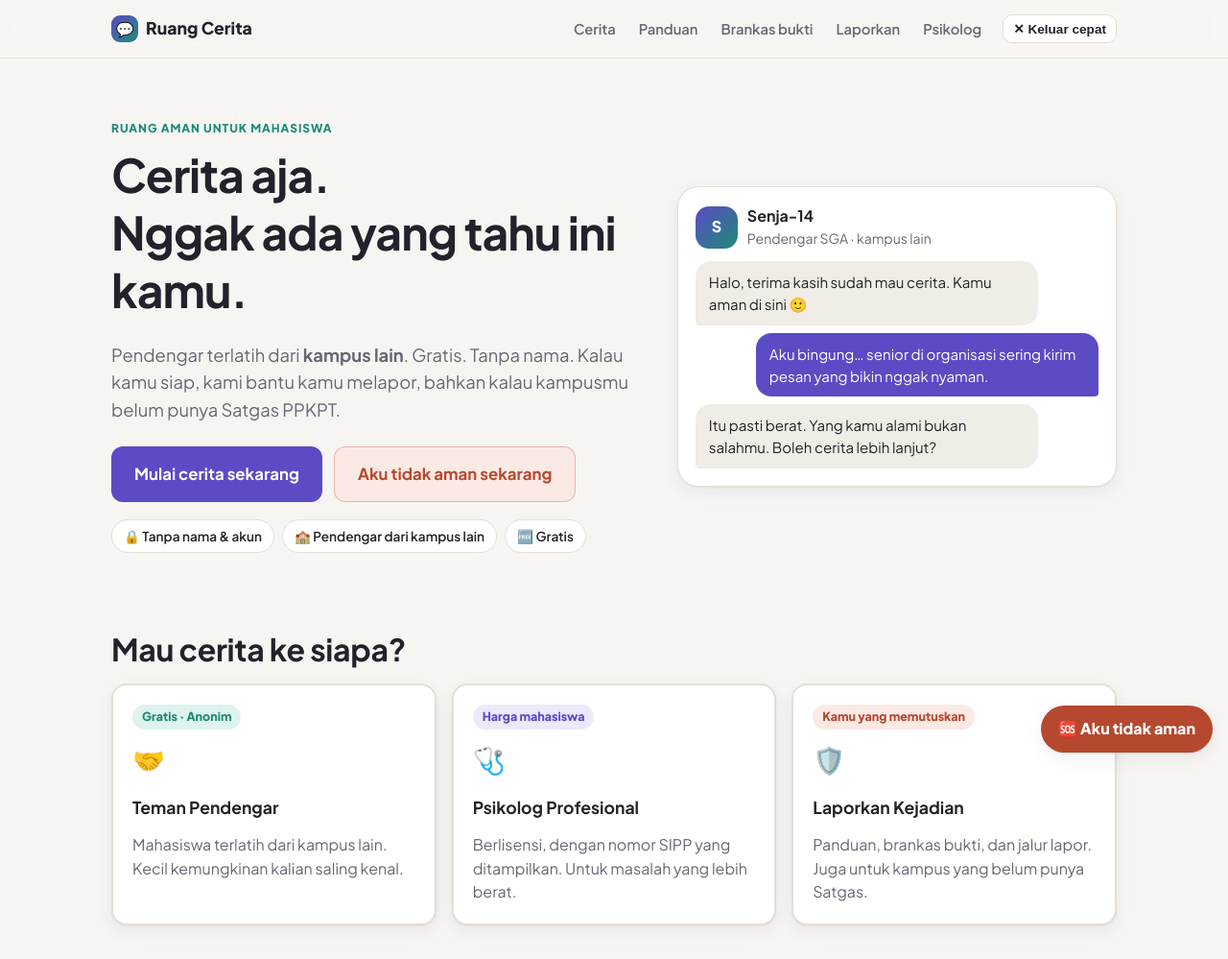
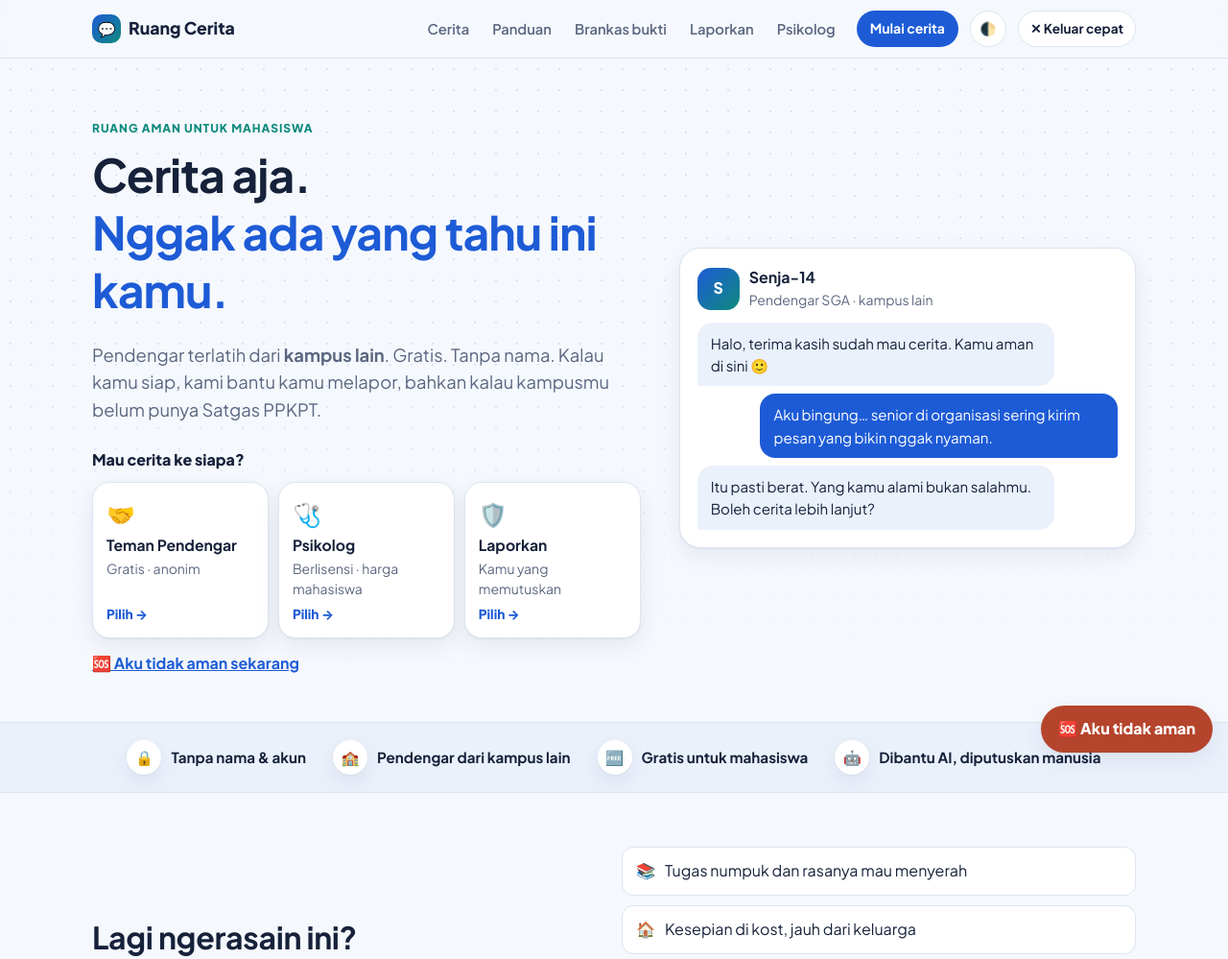
Before and after one commit to saevan/ruang-cerita, a website with bundled scripts: page app/public/index.html in a window 1280 px wide. Shown: the top 999 px of the page at 96% size. Built offline with nearby package versions, Linux system fonts and the light colour scheme.

Commit message:
Desain ulang tampilan (terinspirasi bicarakan.id & disqon.id): tema biru, pilihan di hero, timeline
- Tema biru tenang, tombol pill, tombol tema terang/gelap (diingat per pengunjung)
- Tombol Mulai cerita di header; pilihan Teman Pendengar / Psikolog / Laporkan langsung di hero
- Judul dengan aksen warna, latar titik halus, strip kepercayaan di bawah hero
- 3 langkah sebagai timeline bersambung; kartu pendengar dengan badge, rating, dan tombol
- Animasi muncul halus saat scroll (mati untuk pengguna reduced motion)

Co-Authored-By: Claude Opus 5.5 <noreply@anthropic.com>

```diff
--- a/app/public/css/styles.css
+++ b/app/public/css/styles.css
@@ -1,47 +1,43 @@
+/* Calm blue theme. Light by default; dark follows the device unless the viewer picks one. */
 :root {
-  --bg: #f7f5f2;
+  --bg: #f5f8fd;
   --surface: #ffffff;
-  --surface-2: #f0ece6;
-  --text: #24212b;
-  --muted: #6b6574;
-  --line: #e4ded6;
-  --primary: #5b4bc4;
+  --surface-2: #eaf1fb;
+  --text: #16213a;
+  --muted: #5b6780;
+  --line: #dde5f0;
+  --primary: #1d5bd6;
   --primary-ink: #ffffff;
-  --primary-soft: #ece9fb;
-  --accent: #1f8a78;
-  --accent-soft: #dff3ee;
-  --warn: #b5482f;
-  --warn-soft: #fbe9e4;
-  --bubble-me: #5b4bc4;
+  --primary-soft: #e6eefc;
+  --accent: #0f8a7e;
+  --accent-soft: #dcf3ef;
+  --warn: #b5442c;
+  --warn-soft: #fbe8e3;
+  --bubble-me: #1d5bd6;
   --bubble-me-ink: #ffffff;
   --bubble-them: #ffffff;
-  --shadow: 0 1px 2px rgba(30, 20, 50, 0.06), 0 6px 20px rgba(30, 20, 50, 0.06);
-  --radius: 16px;
-  --max: 1080px;
+  --dot: rgba(29, 91, 214, 0.13);
+  --shadow: 0 1px 2px rgba(16, 33, 70, 0.06), 0 8px 24px rgba(16, 33, 70, 0.07);
+  --radius: 18px;
+  --max: 1120px;
   color-scheme: light;
 }
 
 @media (prefers-color-scheme: dark) {
-  :root {
-    --bg: #17151c;
-    --surface: #211e28;
-    --surface-2: #2a2632;
-    --text: #efedf3;
-    --muted: #a7a1b2;
-    --line: #36313f;
-    --primary: #9d90ff;
-    --primary-ink: #17151c;
-    --primary-soft: #2d2848;
-    --accent: #5fd0bb;
-    --accent-soft: #1c3631;
-    --warn: #ff9a80;
-    --warn-soft: #3a221c;
-    --bubble-me: #9d90ff;
-    --bubble-me-ink: #17151c;
-    --bubble-them: #2a2632;
-    --shadow: 0 1px 2px rgba(0, 0, 0, 0.3), 0 6px 20px rgba(0, 0, 0, 0.25);
+  :root:not([data-theme="light"]) {
+    --bg: #0f1522; --surface: #172033; --surface-2: #1e2a41; --text: #e9eef8; --muted: #9fabc2; --line: #2a3650;
+    --primary: #7ea6ff; --primary-ink: #0f1522; --primary-soft: #1b2b4d; --accent: #5ad1c2; --accent-soft: #143430;
+    --warn: #ff9b82; --warn-soft: #3b231d; --bubble-me: #7ea6ff; --bubble-me-ink: #0f1522; --bubble-them: #1e2a41;
+    --dot: rgba(126, 166, 255, 0.12); --shadow: 0 1px 2px rgba(0, 0, 0, 0.35), 0 8px 24px rgba(0, 0, 0, 0.3);
     color-scheme: dark;
   }
+}
+:root[data-theme="dark"] {
+  --bg: #0f1522; --surface: #172033; --surface-2: #1e2a41; --text: #e9eef8; --muted: #9fabc2; --line: #2a3650;
+  --primary: #7ea6ff; --primary-ink: #0f1522; --primary-soft: #1b2b4d; --accent: #5ad1c2; --accent-soft: #143430;
+  --warn: #ff9b82; --warn-soft: #3b231d; --bubble-me: #7ea6ff; --bubble-me-ink: #0f1522; --bubble-them: #1e2a41;
+  --dot: rgba(126, 166, 255, 0.12); --shadow: 0 1px 2px rgba(0, 0, 0, 0.35), 0 8px 24px rgba(0, 0, 0, 0.3);
+  color-scheme: dark;
 }
 
 * { box-sizing: border-box; }
@@ -74,23 +70,68 @@ p { margin: 0 0 1em; }
 }
 .topbar .wrap { display: flex; align-items: center; gap: 12px; min-height: 60px; }
 .brand { display: flex; align-items: center; gap: 8px; font-weight: 800; color: var(--text); text-decoration: none; font-size: 1.1rem; }
-.brand .dot { width: 28px; height: 28px; border-radius: 9px; background: linear-gradient(135deg, var(--primary), var(--accent)); display: grid; place-items: center; color: #fff; font-size: 15px; }
+.brand .dot { width: 30px; height: 30px; border-radius: 10px; background: linear-gradient(135deg, #1d5bd6, #0f8a7e); display: grid; place-items: center; color: #fff; font-size: 15px; }
 .nav { display: flex; gap: 4px; margin-left: auto; flex-wrap: wrap; }
 .nav a { text-decoration: none; color: var(--muted); padding: 6px 10px; border-radius: 10px; font-weight: 600; font-size: 0.92rem; }
 .nav a:hover, .nav a.active { color: var(--text); background: var(--surface-2); }
-.quick-exit {
+.quick-exit, .theme-btn {
   border: 1px solid var(--line); background: var(--surface); color: var(--text);
-  border-radius: 10px; padding: 6px 10px; font-weight: 700; font-size: 0.85rem; cursor: pointer;
+  border-radius: 999px; padding: 7px 12px; font: inherit; font-weight: 700; font-size: 0.85rem; cursor: pointer;
 }
+.theme-btn { width: 38px; padding: 7px 0; }
+.header-cta { white-space: nowrap; }
+@media (max-width: 920px) { .nav a { padding: 6px 8px; font-size: 0.88rem; } }
+.quick-exit, .brand { white-space: nowrap; }
 @media (max-width: 720px) {
-  .nav { display: none; }
-  .quick-exit { margin-left: auto; }
+  .topbar .nav, .topbar .header-cta { display: none; }
+  .theme-btn { margin-left: auto; }
 }
+
+/* ---------- hero (choice cards inside, accent headline, soft dot background) ---------- */
+.hero { position: relative; overflow: hidden; isolation: isolate; }
+.hero::before {
+  content: ""; position: absolute; inset: 0; z-index: -1;
+  background-image: radial-gradient(var(--dot) 1.2px, transparent 1.2px); background-size: 22px 22px;
+  -webkit-mask-image: linear-gradient(to bottom, #000 40%, transparent);
+  mask-image: linear-gradient(to bottom, #000 40%, transparent);
+}
+.accent-text { color: var(--primary); }
+.hero-ask { font-weight: 800; margin: 26px 0 10px; }
+.hero-choices { display: grid; grid-template-columns: repeat(3, 1fr); gap: 10px; }
+.hero-choices .choice { padding: 14px; gap: 4px; border-width: 1.5px; }
+.hero-choices .choice .icon { font-size: 1.5rem; margin: 0; }
+.hero-choices .choice h3 { font-size: 0.98rem; margin: 0; }
+.hero-choices .choice .go { color: var(--primary); font-weight: 800; font-size: 0.85rem; margin-top: auto; }
+@media (max-width: 560px) { .hero-choices { grid-template-columns: 1fr; } .hero-choices .choice { flex-direction: row; align-items: center; } }
+
+/* ---------- trust strip ---------- */
+.trust { background: var(--surface-2); border-block: 1px solid var(--line); padding: 18px 0; }
+.trust .wrap { display: flex; justify-content: center; gap: 12px 28px; flex-wrap: wrap; }
+.trust span { display: inline-flex; align-items: center; gap: 10px; font-weight: 700; font-size: 0.95rem; color: var(--text); }
+.trust i { font-style: normal; width: 36px; height: 36px; border-radius: 50%; display: grid; place-items: center; background: var(--surface); box-shadow: var(--shadow); }
+
+/* ---------- connected step timeline ---------- */
+.timeline { display: grid; grid-template-columns: repeat(3, 1fr); gap: 24px; position: relative; margin-top: 18px; }
+.timeline::before { content: ""; position: absolute; top: 19px; left: 20px; right: 20px; height: 2px; background: linear-gradient(90deg, var(--primary), var(--accent)); opacity: 0.45; }
+.timeline .step { position: relative; }
+.timeline .num { width: 40px; height: 40px; border-radius: 50%; display: grid; place-items: center; font-weight: 800; background: var(--surface); color: var(--primary); border: 2px solid var(--primary); position: relative; margin-bottom: 12px; }
+.timeline .step:last-child .num { background: var(--primary); color: var(--primary-ink); }
+@media (max-width: 720px) {
+  .timeline { grid-template-columns: 1fr; gap: 18px; padding-left: 56px; }
+  .timeline::before { top: 20px; bottom: 20px; left: 19px; right: auto; width: 2px; height: auto; }
+  .timeline .num { position: absolute; left: -56px; top: 0; margin: 0; }
+}
+
+/* ---------- gentle reveal on scroll (off for reduced motion) ---------- */
+.reveal { opacity: 0; transform: translateY(14px); transition: opacity 0.6s ease, transform 0.6s ease; }
+.reveal.in { opacity: 1; transform: none; }
+@media (prefers-reduced-motion: reduce) { .reveal { opacity: 1; transform: none; transition: none; } }
+@media print { .reveal { opacity: 1; transform: none; } }
 
 /* ---------- buttons ---------- */
 .btn {
   display: inline-flex; align-items: center; justify-content: center; gap: 8px;
-  border: 0; border-radius: 12px; padding: 12px 18px; font: inherit; font-weight: 700;
+  border: 0; border-radius: 999px; padding: 12px 20px; font: inherit; font-weight: 700;
   cursor: pointer; text-decoration: none; transition: transform 0.08s ease, filter 0.15s;
 }
 .btn:active { transform: scale(0.98); }
@@ -100,7 +141,7 @@ p { margin: 0 0 1em; }
 .btn-ghost:hover { background: var(--surface-2); }
 .btn-warn { background: var(--warn-soft); color: var(--warn); border: 1px solid color-mix(in srgb, var(--warn) 30%, transparent); }
 .btn-lg { padding: 15px 24px; font-size: 1.05rem; }
-.btn-sm { padding: 8px 12px; font-size: 0.875rem; border-radius: 10px; }
+.btn-sm { padding: 8px 14px; font-size: 0.875rem; }
 .btn[disabled] { opacity: 0.5; cursor: not-allowed; }
 .link-btn { background: none; border: 0; color: var(--primary); font: inherit; font-weight: 700; cursor: pointer; padding: 0; text-decoration: underline; }
 
--- a/app/public/index.html
+++ b/app/public/index.html
@@ -10,6 +10,10 @@
   <link rel="preconnect" href="https://fonts.gstatic.com" crossorigin />
   <link href="https://fonts.googleapis.com/css2?family=Plus+Jakarta+Sans:wght@400;600;700;800&display=swap" rel="stylesheet" />
   <link rel="stylesheet" href="/css/styles.css" />
+  <script>
+    // apply the viewer's saved theme before first paint
+    try { var t = localStorage.getItem("rc-theme"); if (t) document.documentElement.setAttribute("data-theme", t); } catch (e) {}
+  </script>
 </head>
 <body>
   <header class="topbar">
@@ -22,6 +26,8 @@
         <a href="#/lapor">Laporkan</a>
         <a href="#/psikolog">Psikolog</a>
       </nav>
+      <a class="btn btn-primary btn-sm header-cta" href="#/mulai">Mulai cerita</a>
+      <button class="theme-btn" id="themeBtn" type="button" aria-label="Ganti tema terang/gelap" title="Ganti tema terang/gelap">🌓</button>
       <button class="quick-exit" id="quickExit" title="Langsung pindah ke situs lain (atau tekan Esc 2 kali)" aria-label="Keluar cepat ke situs lain. Pintasan: tekan Esc dua kali">✕ Keluar cepat</button>
     </div>
   </header>
--- a/app/public/js/app.js
+++ b/app/public/js/app.js
@@ -102,6 +102,15 @@ document.addEventListener("keydown", (e) => {
 document.getElementById("sos").addEventListener("click", openSos);
 document.getElementById("sosNav").addEventListener("click", openSos);
 
+// light/dark toggle (remembered per viewer; falls back to the device setting)
+document.getElementById("themeBtn").addEventListener("click", () => {
+  const root = document.documentElement;
+  const current = root.getAttribute("data-theme") || (matchMedia("(prefers-color-scheme: dark)").matches ? "dark" : "light");
+  const next = current === "dark" ? "light" : "dark";
+  root.setAttribute("data-theme", next);
+  try { localStorage.setItem("rc-theme", next); } catch {}
+});
+
 // in-app links: navigate without adding browser history entries
 document.addEventListener("click", (e) => {
   const a = e.target.closest('a[href^="#/"]');
@@ -117,17 +126,15 @@ function landing() {
   <section class="hero"><div class="wrap hero-grid">
     <div>
       <div class="eyebrow">Ruang aman untuk mahasiswa</div>
-      <h1>Cerita aja.<br/>Nggak ada yang tahu ini kamu.</h1>
+      <h1>Cerita aja.<br/><span class="accent-text">Nggak ada yang tahu ini kamu.</span></h1>
       <p class="lead">Pendengar terlatih dari <strong>kampus lain</strong>. Gratis. Tanpa nama. Kalau kamu siap, kami bantu kamu melapor, bahkan kalau kampusmu belum punya Satgas PPKPT.</p>
-      <div class="hero-actions">
-        <a class="btn btn-primary btn-lg" href="#/mulai">Mulai cerita sekarang</a>
-        <button class="btn btn-warn btn-lg" data-sos>Aku tidak aman sekarang</button>
+      <p class="hero-ask">Mau cerita ke siapa?</p>
+      <div class="hero-choices">
+        <a class="card choice" href="#/mulai"><span class="icon">🤝</span><h3>Teman Pendengar</h3><span class="small muted">Gratis · anonim</span><span class="go">Pilih →</span></a>
+        <a class="card choice" href="#/psikolog"><span class="icon">🩺</span><h3>Psikolog</h3><span class="small muted">Berlisensi · harga mahasiswa</span><span class="go">Pilih →</span></a>
+        <a class="card choice" href="#/lapor"><span class="icon">🛡️</span><h3>Laporkan</h3><span class="small muted">Kamu yang memutuskan</span><span class="go">Pilih →</span></a>
       </div>
-      <div class="pill-row">
-        <span class="pill">🔒 Tanpa nama &amp; akun</span>
-        <span class="pill">🏫 Pendengar dari kampus lain</span>
-        <span class="pill">🆓 Gratis</span>
-      </div>
+      <button class="link-btn small" data-sos style="margin-top:14px">🆘 Aku tidak aman sekarang</button>
     </div>
     <div class="hero-card" aria-hidden="true">
       <div class="row" style="display:flex;gap:10px;align-items:center;margin-bottom:12px">
@@ -142,14 +149,12 @@ function landing() {
     </div>
   </div></section>
 
-  <section class="tight"><div class="wrap">
-    <h2>Mau cerita ke siapa?</h2>
-    <div class="grid-3">
-      <a class="card choice" href="#/mulai"><span class="tag">Gratis · Anonim</span><span class="icon">🤝</span><h3>Teman Pendengar</h3><span class="muted">Mahasiswa terlatih dari kampus lain. Kecil kemungkinan kalian saling kenal.</span></a>
-      <a class="card choice" href="#/psikolog"><span class="tag paid">Harga mahasiswa</span><span class="icon">🩺</span><h3>Psikolog Profesional</h3><span class="muted">Berlisensi, dengan nomor SIPP yang ditampilkan. Untuk masalah yang lebih berat.</span></a>
-      <a class="card choice" href="#/lapor"><span class="tag warn">Kamu yang memutuskan</span><span class="icon">🛡️</span><h3>Laporkan Kejadian</h3><span class="muted">Panduan, brankas bukti, dan jalur lapor. Juga untuk kampus yang belum punya Satgas.</span></a>
-    </div>
-  </div></section>
+  <div class="trust"><div class="wrap">
+    <span><i>🔒</i>Tanpa nama &amp; akun</span>
+    <span><i>🏫</i>Pendengar dari kampus lain</span>
+    <span><i>🆓</i>Gratis untuk mahasiswa</span>
+    <span><i>🤖</i>Dibantu AI, diputuskan manusia</span>
+  </div></div>
 
   <section><div class="wrap grid-2" style="align-items:center">
     <div>
@@ -182,11 +187,12 @@ function landing() {
   </div></section>
 
   <section><div class="wrap">
-    <h2>3 langkah</h2>
-    <div class="steps">
-      <div class="card"><h3>Pilih</h3><p class="muted">Mau cerita ke teman pendengar, psikolog, atau langsung membuat laporan.</p></div>
-      <div class="card"><h3>Cerita</h3><p class="muted">Pakai nama samaran. Pendengarmu dari kampus lain dan sudah dilatih.</p></div>
-      <div class="card"><h3>Lanjut kalau perlu</h3><p class="muted">Simpan bukti, ke psikolog, atau buat paket laporan. Semua pilihanmu.</p></div>
+    <div class="eyebrow">Cara kerja</div>
+    <h2>3 langkah, <span class="accent-text">semua pilihanmu</span></h2>
+    <div class="timeline">
+      <div class="step"><div class="num">1</div><h3>Pilih</h3><p class="muted">Mau cerita ke teman pendengar, psikolog, atau langsung membuat laporan.</p></div>
+      <div class="step"><div class="num">2</div><h3>Cerita</h3><p class="muted">Pakai nama samaran. Pendengarmu dari kampus lain dan sudah dilatih.</p></div>
+      <div class="step"><div class="num">3</div><h3>Lanjut kalau perlu</h3><p class="muted">Simpan bukti, ke psikolog, atau buat paket laporan. Kamu yang memutuskan.</p></div>
     </div>
   </div></section>
 
@@ -237,6 +243,16 @@ function landing() {
     <div><a href="#/panduan">Panduan</a> · <a href="#/brankas">Brankas bukti</a> · <a href="#/lapor">Laporkan</a> · <a href="/pendengar">Jadi pendengar</a></div>
   </div></footer>`;
   $$("[data-sos]").forEach((b) => b.addEventListener("click", openSos));
+
+  // gentle reveal as sections scroll into view (CSS turns it off for reduced motion)
+  const parts = $$("main section:not(.hero), main .trust");
+  if ("IntersectionObserver" in window) {
+    const io = new IntersectionObserver((entries) => entries.forEach((en) => {
+      if (en.isIntersecting) { en.target.classList.add("in"); io.unobserve(en.target); }
+    }), { rootMargin: "0px 0px -8% 0px" });
+    parts.forEach((p) => { p.classList.add("reveal"); io.observe(p); });
+    cleanup = () => io.disconnect();
+  }
 }
 
 function listenerCard(l) {
@@ -249,8 +265,10 @@ function listenerCard(l) {
         </div>
         <span class="status">Online</span>
       </div>
-      <div>${l.sga ? '<span class="badge sga">Pendengar SGA</span>' : ""}<span class="badge ok">✓ Terlatih</span><span class="badge">⭐ ${l.rating}</span></div>
+      <div><span class="badge ok">✓ Pendengar Terlatih</span>${l.sga ? '<span class="badge sga">SGA</span>' : ""}</div>
+      <div class="small"><strong style="color:#e3a008">★</strong> <strong>${l.rating}</strong> <span class="muted">(${l.sessions} sesi)</span></div>
       <div class="small muted">Topik: ${esc(l.topics.join(", "))}</div>
+      <a class="btn btn-ghost btn-sm" href="#/mulai" style="margin-top:6px">Mulai cerita →</a>
     </div>`;
 }
 
```
